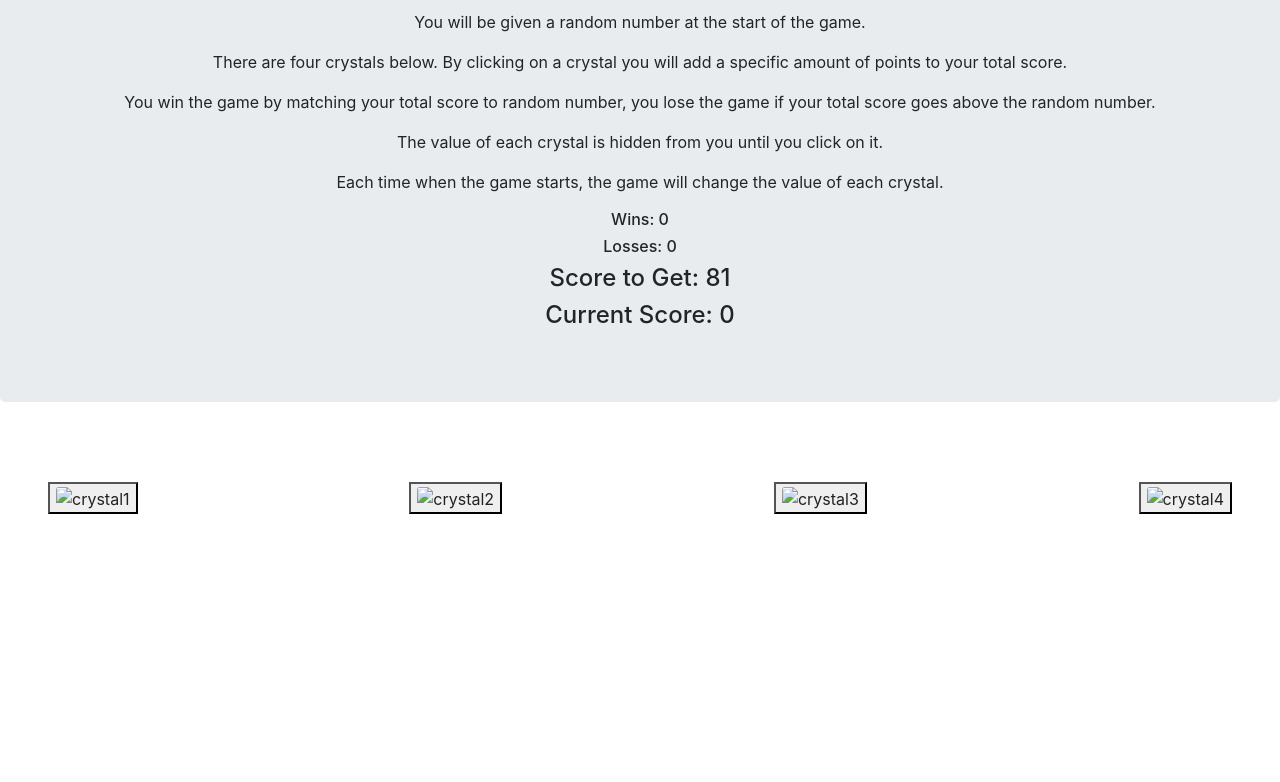
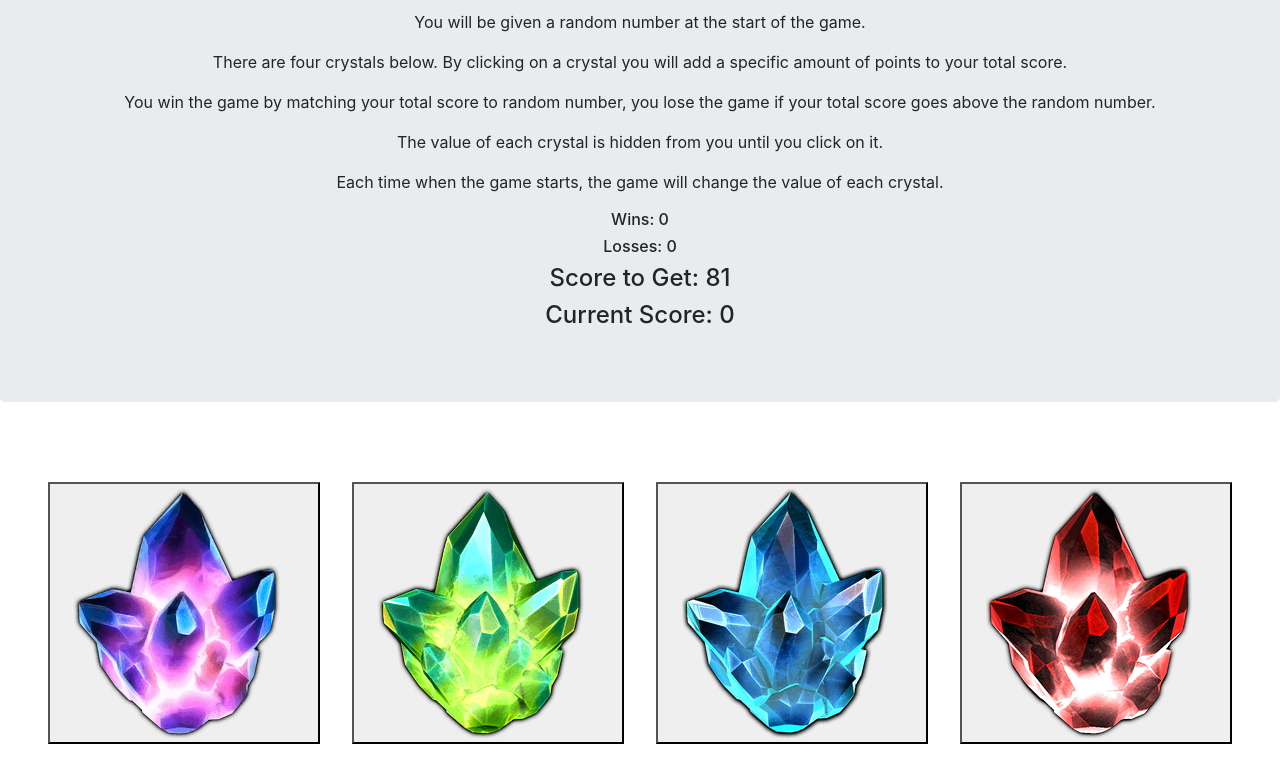
Before and after one commit to psmith1/crystal-collector-jquery, a plain HTML site: page index.html in a window 1280 px wide. Shown: the part 134-916 px from the top of the page. Before the commit the page ends 800 px from the top, so only its background shows below. Drawn offline with nearby package versions, Linux system fonts and the light colour scheme; the site is published under a folder, as on GitHub Pages, so addresses that start at the root find nothing.

Commit message:
Update index.html

```diff
--- a/index.html
+++ b/index.html
@@ -44,16 +44,16 @@
         </div>
         <div class="d-flex justify-content-between p-5">
             <button id="crystal1img">
-                <img src="/assets/images/Crystal1.png" class="card-img-top" alt="crystal1">
+                <img src="./assets/images/Crystal1.png" class="card-img-top" alt="crystal1">
             </button>
             <button id="crystal2img">
-                <img src="/assets/images/Crystal2.png" class="card-img-top" alt="crystal2">
+                <img src="./assets/images/Crystal2.png" class="card-img-top" alt="crystal2">
             </button>
             <button id="crystal3img">
-                <img src="/assets/images/Crystal3.png" class="card-img-top" alt="crystal3">
+                <img src="./assets/images/Crystal3.png" class="card-img-top" alt="crystal3">
             </button>
             <button id="crystal4img">
-                <img src="/assets/images/Crystal4.png" class="card-img-top" alt="crystal4">
+                <img src="./assets/images/Crystal4.png" class="card-img-top" alt="crystal4">
             </button>
         </div>
             </div>
```
